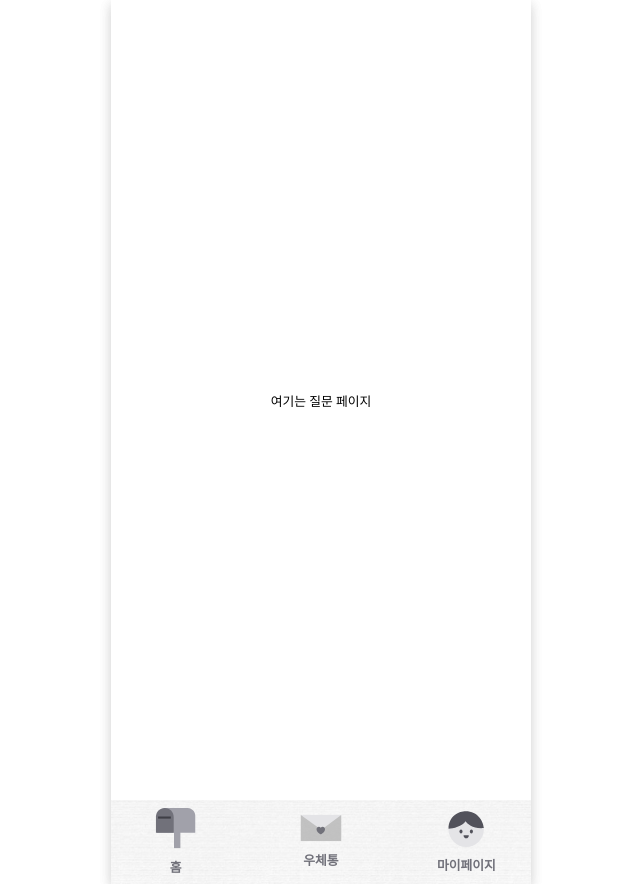
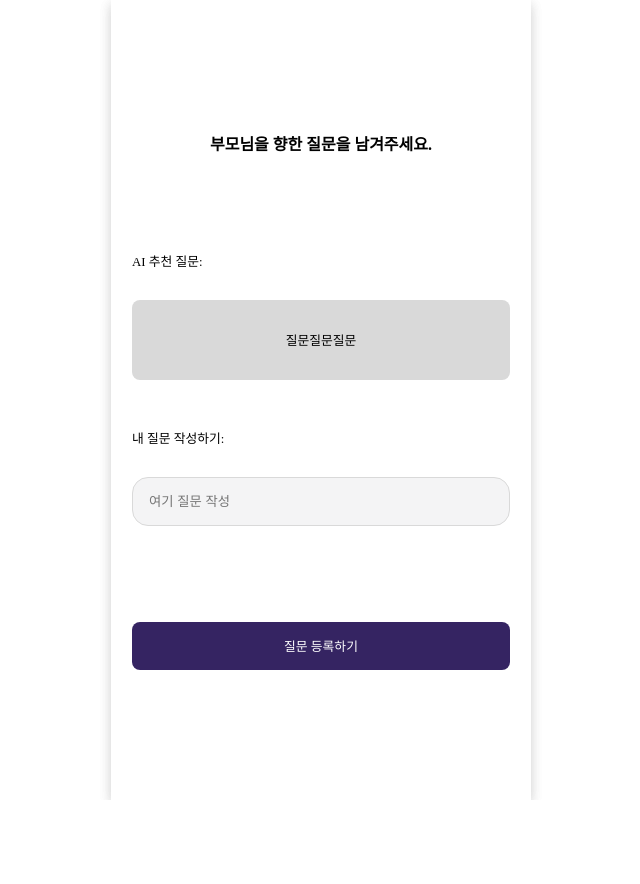
Before and after one commit to Baekya-Team17/Team-17-front, a React (Vite) app: page /questionpage in a window 1280 px wide. Shown: the whole page, without its empty margins (319-959 px from the left). After the commit the page ends 800 px from the top, so only its background shows below. Built offline with nearby package versions, Linux system fonts and the light colour scheme.

Commit message:
질문페이지 템플릿 추가 (디자인 x)

```diff
--- a/src/NavigationBar.tsx
+++ b/src/NavigationBar.tsx
@@ -29,7 +29,7 @@ const NavigationBar: React.FC = () => {
 	};
 
 	// 네비바 렌더링x 경로
-	const excludedPaths = ["/", "/loginpage", "/signuppage"];
+	const excludedPaths = ["/", "/loginpage", "/signuppage", "/questionpage"];
 	if (excludedPaths.includes(location.pathname)) {
 		return null;
 	}
--- a/src/pages/questionpage/questionpage.tsx
+++ b/src/pages/questionpage/questionpage.tsx
@@ -1,11 +1,32 @@
+import CustomBox from "../../components/CustomBox"
+import CustomButton from "../../components/CustomButton"
 import CustomColumn from "../../components/CustomColumn"
 import CustomFont from "../../components/CustomFont"
+import MainInput from "../mainpage/mainpageComponents/MainInput"
 
 function QuestionPage() {
 
 	return (
-		<CustomColumn $width="100%" $minHeight="100vh">
-			<CustomFont $color='black'>여기는 질문 페이지</CustomFont>
+		<CustomColumn $width="100%" $minHeight="100vh" $gap="6rem">
+			<CustomFont $color='black' $fontweight="bold" $font="1rem">부모님을 향한 질문을 남겨주세요.</CustomFont>
+
+			<CustomColumn $width="100%" $alignitems="center" $justifycontent="center" $gap="3rem">
+				<CustomColumn $width="90%" $alignitems="flex-start" $justifycontent="center">
+					<CustomFont $color="black">AI 추천 질문:</CustomFont>
+					<CustomBox $width="100%" $height="5rem" $backgroundcolor="#D9D9D9">
+						<CustomFont $color="black">질문질문질문</CustomFont>
+					</CustomBox>
+				</CustomColumn>
+
+				<CustomColumn $width="90%" $alignitems="flex-start" $justifycontent="center">
+					<CustomFont $color="black">내 질문 작성하기:</CustomFont>
+					<MainInput $width="100%" $padding="1rem" $backgroundColor="#F4F4F5" placeholder="여기 질문 작성" />
+				</CustomColumn>
+			</CustomColumn>
+
+			<CustomButton $width='90%' $padding="1rem" $backgroundColor="#352462">
+				<CustomFont $color="white">질문 등록하기</CustomFont>
+			</CustomButton>
 		</CustomColumn>
 	)
 }
```
